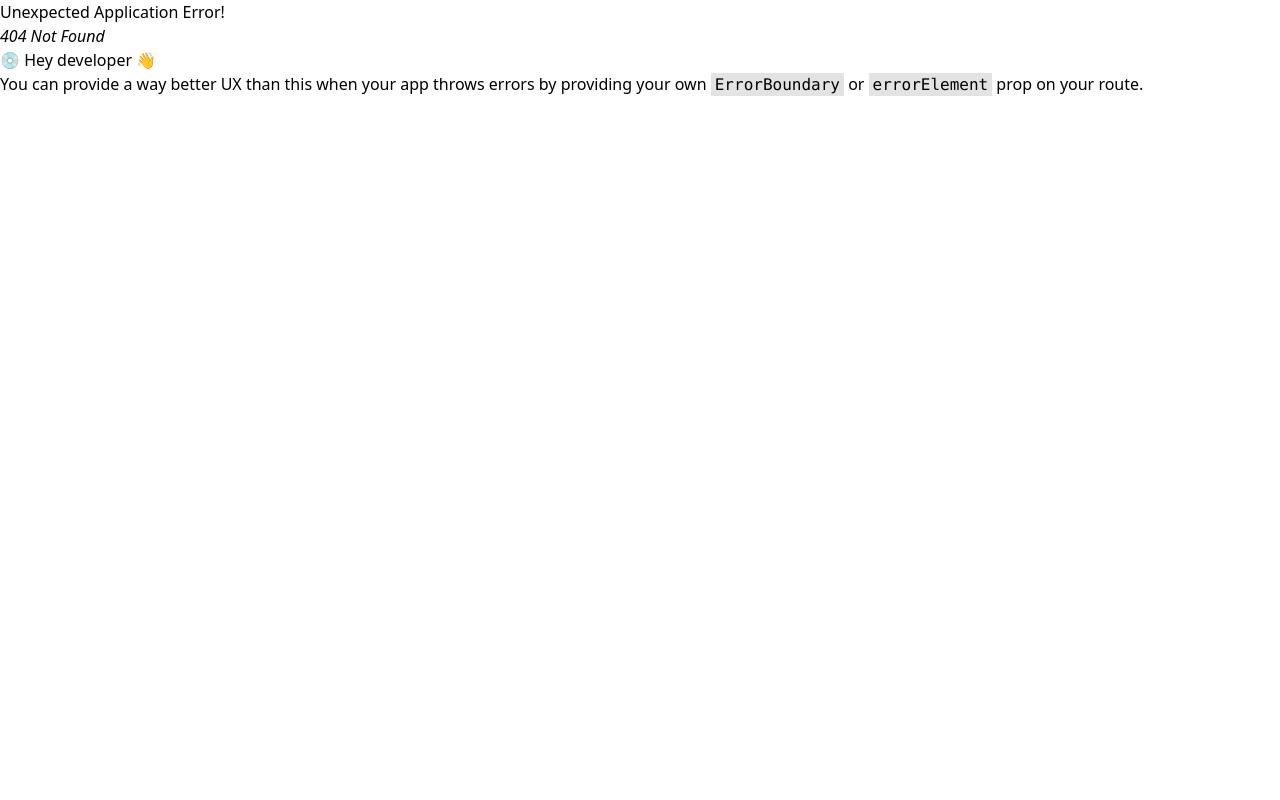
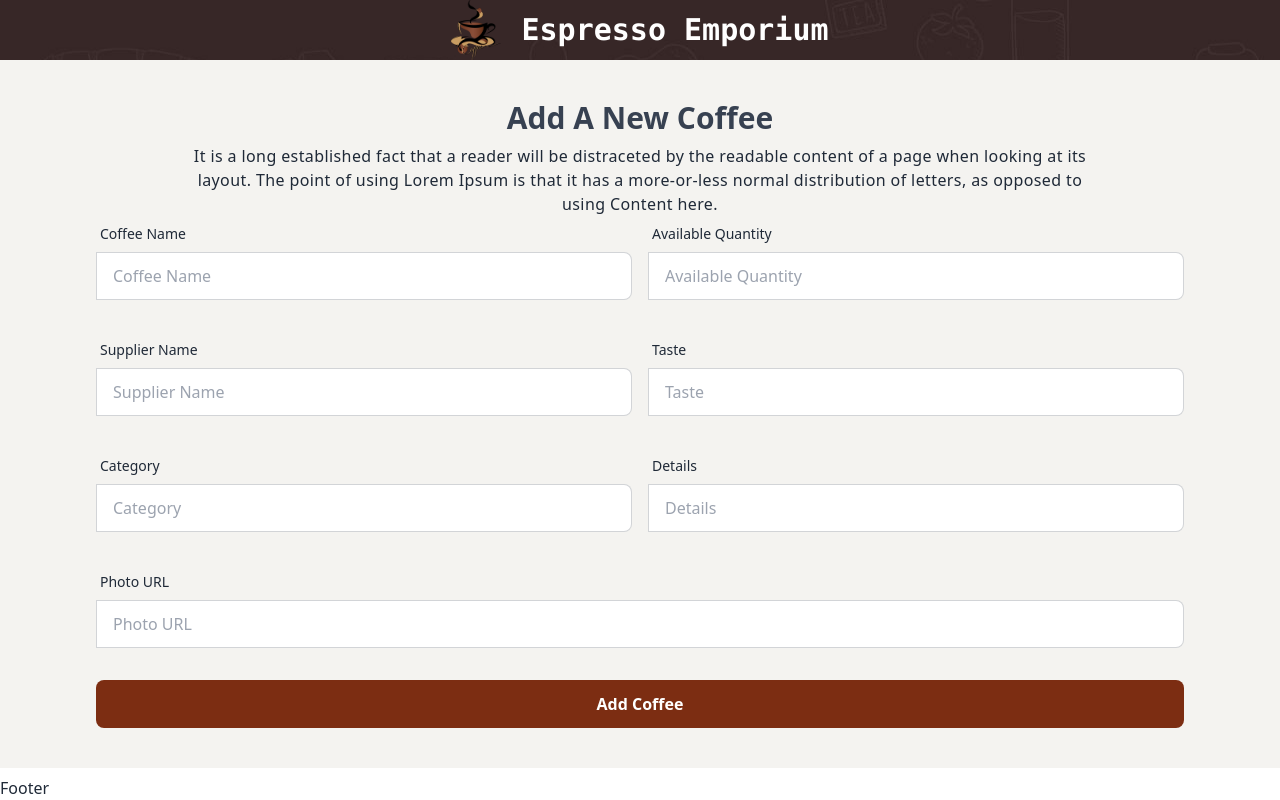
Before and after one commit to naimur-reza/Coffee-Content-Client, a React (Vite) app: page /addCoffee in a window 1280 px wide. Before the commit this address had no page. Built offline with nearby package versions, Linux system fonts and the light colour scheme.

Commit message:
added daisy ui with added coffe page

```diff
--- a/index.html
+++ b/index.html
@@ -1,5 +1,5 @@
 <!DOCTYPE html>
-<html lang="en">
+<html data-theme="light" lang="en">
   <head>
     <meta charset="UTF-8" />
     <link rel="icon" type="image/svg+xml" href="/vite.svg" />
--- a/package.json
+++ b/package.json
@@ -10,6 +10,7 @@
     "preview": "vite preview"
   },
   "dependencies": {
+    "daisyui": "^2.51.6",
     "localforage": "^1.10.0",
     "match-sorter": "^6.3.1",
     "react": "^18.2.0",
--- a/src/components/AddCoffee.jsx
+++ b/src/components/AddCoffee.jsx
@@ -1,7 +1,135 @@
 import React from "react";
 
 const AddCoffee = () => {
-  return <div>Add coffee</div>;
+  const handleForm = (e) => {
+    e.preventDefault();
+  };
+  return (
+    <div className="bg-[#F4F3F0] px-24 py-10">
+      <div className="text-center space-y-2">
+        <h1 className="text-3xl font-semibold text-gray-700">
+          Add A New Coffee
+        </h1>
+        <p className="tracking-wide px-20">
+          It is a long established fact that a reader will be distraceted by the
+          readable content of a page when looking at its layout. The point of
+          using Lorem Ipsum is that it has a more-or-less normal distribution of
+          letters, as opposed to using Content here.
+        </p>
+      </div>
+
+      <form onSubmit={handleForm}>
+        {/* form name and quantity row */}
+        <div className="md:flex mb-8">
+          <div className="form-control md:w-1/2">
+            <label className="label">
+              <span className="label-text">Coffee Name</span>
+            </label>
+            <label className="input-group">
+              <input
+                type="text"
+                name="name"
+                placeholder="Coffee Name"
+                className="input input-bordered w-full rounded"
+              />
+            </label>
+          </div>
+          <div className="form-control md:w-1/2 ml-4">
+            <label className="label">
+              <span className="label-text">Available Quantity</span>
+            </label>
+            <label className="input-group">
+              <input
+                type="text"
+                name="quantity"
+                placeholder="Available Quantity"
+                className="input input-bordered w-full"
+              />
+            </label>
+          </div>
+        </div>
+        {/* form supplier row */}
+        <div className="md:flex mb-8">
+          <div className="form-control md:w-1/2">
+            <label className="label">
+              <span className="label-text">Supplier Name</span>
+            </label>
+            <label className="input-group">
+              <input
+                type="text"
+                name="supplier"
+                placeholder="Supplier Name"
+                className="input input-bordered w-full"
+              />
+            </label>
+          </div>
+          <div className="form-control md:w-1/2 ml-4">
+            <label className="label">
+              <span className="label-text">Taste</span>
+            </label>
+            <label className="input-group">
+              <input
+                type="text"
+                name="taste"
+                placeholder="Taste"
+                className="input input-bordered w-full"
+              />
+            </label>
+          </div>
+        </div>
+        {/* form category and details row */}
+        <div className="md:flex mb-8">
+          <div className="form-control md:w-1/2">
+            <label className="label">
+              <span className="label-text">Category</span>
+            </label>
+            <label className="input-group">
+              <input
+                type="text"
+                name="category"
+                placeholder="Category"
+                className="input input-bordered w-full"
+              />
+            </label>
+          </div>
+          <div className="form-control md:w-1/2 ml-4">
+            <label className="label">
+              <span className="label-text">Details</span>
+            </label>
+            <label className="input-group">
+              <input
+                type="text"
+                name="details"
+                placeholder="Details"
+                className="input input-bordered w-full"
+              />
+            </label>
+          </div>
+        </div>
+        {/* form Photo url row */}
+        <div className="mb-8">
+          <div className="form-control w-full">
+            <label className="label">
+              <span className="label-text">Photo URL</span>
+            </label>
+            <label className="input-group">
+              <input
+                type="text"
+                name="photo"
+                placeholder="Photo URL"
+                className="input input-bordered w-full"
+              />
+            </label>
+          </div>
+        </div>
+        <input
+          type="submit"
+          value="Add Coffee"
+          className=" btn-block bg-orange-900 py-3 rounded-lg text-white hover:bg-orange-950 font-semibold"
+        />
+      </form>
+    </div>
+  );
 };
 
 export default AddCoffee;
--- a/src/components/Feature.jsx
+++ b/src/components/Feature.jsx
@@ -6,7 +6,7 @@ import bg4 from "../assets/images/icons/4.png";
 const Feature = () => {
   return (
     <div className="bg-[#ECEAE3]  ">
-      <div className="max-w-4xl p-5 mx-auto justify-center flex lg:flex-row flex-col">
+      <div className="max-w-4xl gap-5 p-5 mx-auto justify-center flex lg:flex-row flex-col">
         <div className="space-y-3">
           <img className="" src={bg1} alt="" />
           <h1 className="text-lg font-semibold">Awesome Aroma</h1>
--- a/src/pages/Home.jsx
+++ b/src/pages/Home.jsx
@@ -1,5 +1,6 @@
 import React from "react";
 import Feature from "../components/Feature";
+import { Link } from "react-router-dom";
 const Home = () => {
   return (
     <>
@@ -17,6 +18,7 @@ const Home = () => {
         </div>
       </div>
       <Feature />
+      <Link to={"/addCoffee"}>Add coffee</Link>
     </>
   );
 };
--- a/src/router/router.jsx
+++ b/src/router/router.jsx
@@ -1,6 +1,7 @@
 import { createBrowserRouter } from "react-router-dom";
 import Main from "../Layout/Main";
 import Home from "../pages/Home";
+import AddCoffee from "../components/AddCoffee";
 
 const router = createBrowserRouter([
   {
@@ -11,6 +12,10 @@ const router = createBrowserRouter([
         path: "/",
         element: <Home />,
       },
+      {
+        path: "/addCoffee",
+        element: <AddCoffee />,
+      },
     ],
   },
 ]);
--- a/tailwind.config.js
+++ b/tailwind.config.js
@@ -4,5 +4,5 @@ export default {
   theme: {
     extend: {},
   },
-  plugins: [],
+  plugins: [require("daisyui")],
 };
```
Also changed, not shown: 1 other file (tests, documents, lock files or other folders).
